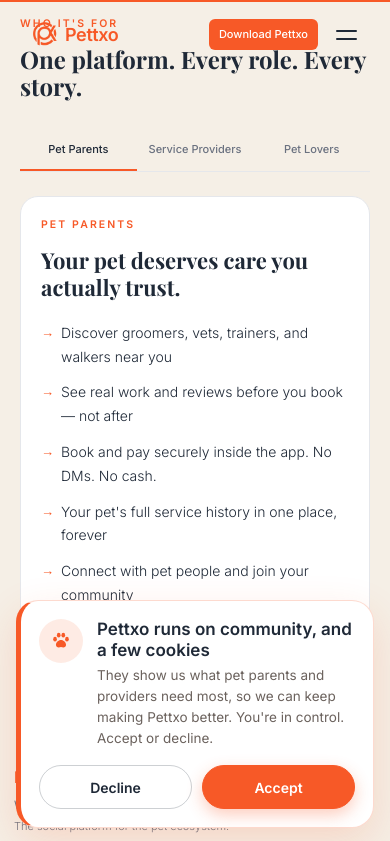
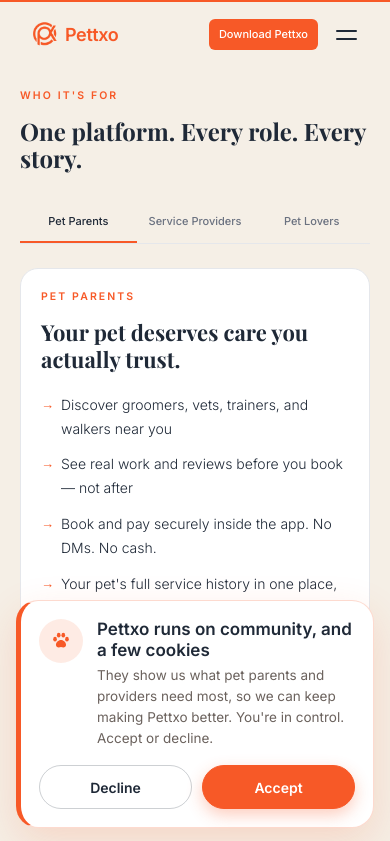
Before and after one commit to hrishigautam/Pettxo_LPWIB, a React (Vite) app: page /audience in a window 390 px wide. Shown: the top 841 px of the page. Built offline with nearby package versions, Linux system fonts and the light colour scheme; a web font is replaced by a local one.

Commit message:
refactor: Adjust positioning in HeroResponsive.css and update padding in Audience.jsx for improved layout consistency

```diff
--- a/src/CSS/HeroResponsive.css
+++ b/src/CSS/HeroResponsive.css
@@ -233,7 +233,7 @@
 
     position: absolute !important;
 
-    top: 100px !important;
+    top: 0 !important;
     left: 0 !important;
     right: 0 !important;
     bottom: 0 !important;
--- a/src/components/Audience.jsx
+++ b/src/components/Audience.jsx
@@ -151,7 +151,9 @@
 />
     <section
       ref={sectionRef}
-      className="w-full bg-beige py-4 sm:py-20 lg:py-24 overflow-hidden"
+      // className="w-full bg-beige py-4 sm:py-20 lg:py-24 overflow-hidden"
+        className="w-full bg-beige pt-[88px] pb-4 sm:pt-[100px] sm:pb-20 lg:py-24 overflow-hidden"
+
     >
       <div className="max-w-[1280px] mx-auto px-5 sm:px-8 lg:px-16">
 
```
Also changed, not shown: src/CSS/header.css (line endings or trailing spaces).
